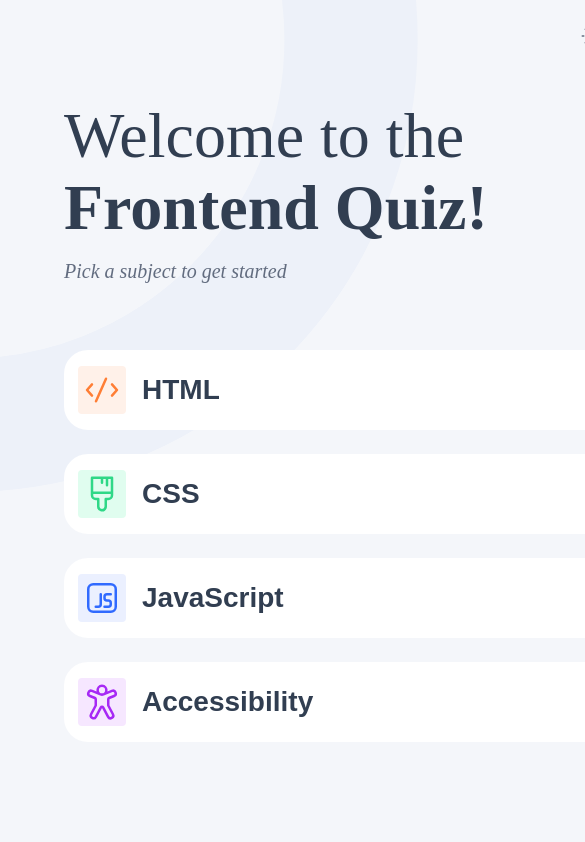
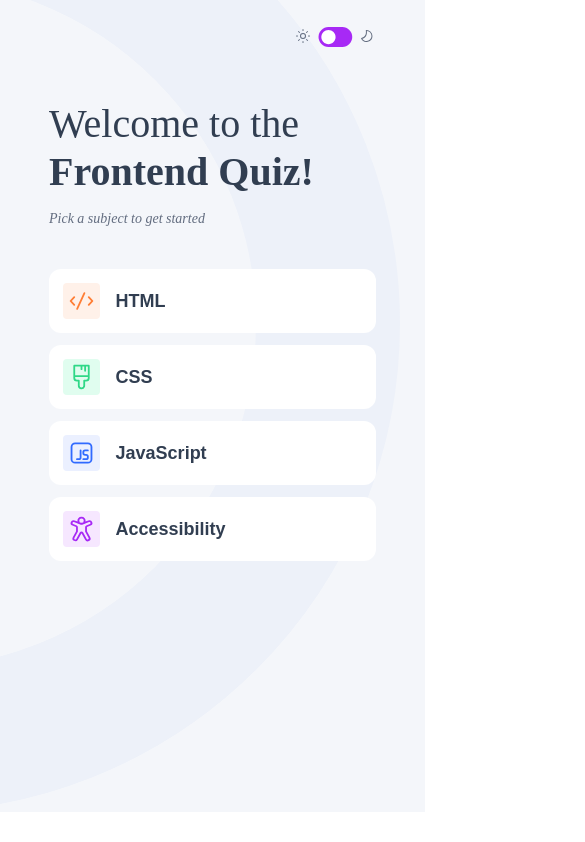
Before and after one commit to edem8/quizend, a React (Create React App) app: page / in a window 390 px wide. Shown: the top 842 px of the page, 585 px wide, since content can reach past the window. Built offline with nearby package versions, Linux system fonts and the light colour scheme.

Commit message:
feat: repsonsiveness Responsive for all screeens now

```diff
--- a/src/styledComponents/AppWrapperStyles.ts
+++ b/src/styledComponents/AppWrapperStyles.ts
@@ -3,10 +3,10 @@ import styled from "styled-components";
 //Entire app wrapper
 export const AppWrapper = styled.div`
   width: 375px;
-  height: 812px;
+  height: auto;
   display: grid;
   grid-template-rows: 72px 740px;
-
+  overflow: hidden;
   background-color: ${(props) => props.theme.background.secondary};
   background-image: ${(props) =>
     props.theme.src.bgPattern ? `url(${props.theme.src.bgPattern})` : "none"};
@@ -14,6 +14,10 @@ export const AppWrapper = styled.div`
   background-size: 100% 100%;
 
   @media (min-width: 376px) {
+    width: 425px;
+  }
+
+  @media (min-width: 426px) {
     width: 768px;
     height: 1024px;
     background-repeat: no-repeat;
@@ -36,6 +40,10 @@ export const AppWrapper = styled.div`
         : "none"};
     background-size: cover;
   }
+
+  @media (min-width: 1441px) {
+    width: 100%;
+  }
 `;
 
 // App header wrapper
@@ -48,6 +56,10 @@ export const HeaderWrapper = styled.div`
   gap: auto;
 
   @media (min-width: 376px) {
+    padding: 22px 50px;
+  }
+
+  @media (min-width: 426px) {
     padding: 32px 60px;
   }
 
@@ -65,7 +77,7 @@ export const ToggleWrapper = styled.div`
   align-self: center;
   justify-self: center;
 
-  @media (min-width: 376px) {
+  @media (min-width: 426px) {
     gap: 16px;
     grid-template-columns: 24px 48px 24px;
   }
@@ -87,12 +99,12 @@ export const TopicWrapper = styled.div<{ isVisible: boolean }>`
     line-height: 100%;
     color: ${(props) => props.theme.text.primary};
 
-    @media (min-width: 376px) {
+    @media (min-width: 426px) {
       font-size: 28px;
     }
   }
 
-  @media (min-width: 376px) {
+  @media (min-width: 426px) {
     gap: 24px;
   }
 `;
@@ -106,7 +118,7 @@ export const InvalidSubmissionWrapper = styled(TopicWrapper)`
   grid-template-columns: 32px 201px;
   column-gap: 8px;
 
-  @media (min-width: 376px) {
+  @media (min-width: 426px) {
     height: 40px;
     width: 316px;
   }
@@ -119,7 +131,7 @@ export const InvalidSubmissionWrapper = styled(TopicWrapper)`
     line-height: 100%;
     color: ${(props) => props.theme.text.tertiary};
 
-    @media (min-width: 376px) {
+    @media (min-width: 426px) {
       width: 268px;
       font-size: 24px;
       line-height: 150%;
@@ -137,7 +149,7 @@ export const ScoreCardWrapper = styled.div`
   row-gap: 16px;
   border-radius: 12px;
 
-  @media (min-width: 376px) {
+  @media (min-width: 426px) {
     padding: 48px 48px;
     grid-template-rows: 56px 196px;
     row-gap: 40px;
@@ -154,7 +166,7 @@ export const ScoreCardWrapper = styled.div`
     font-weight: 550;
     color: ${(props) => props.theme.text.primary};
 
-    @media (min-width: 376px) {
+    @media (min-width: 426px) {
       grid-template-rows: 144px 36px;
       font-size: 144px;
     }
@@ -166,7 +178,7 @@ export const ScoreCardWrapper = styled.div`
       align-self: center;
       justify-self: center;
 
-      @media (min-width: 376px) {
+      @media (min-width: 426px) {
         font-size: 24px;
       }
     }
```
Also changed, not shown: src/screens/onboarding/OnboardingStyles.ts (+6 -6 lines), src/screens/quiz/QuizStyles.ts (+7 -7 lines), src/screens/score/ScoreStyles.ts (+4 -4 lines), src/styledComponents/ButtonStyles.ts (+4 -4 lines), src/styledComponents/IconStyles.ts (+7 -7 lines).
